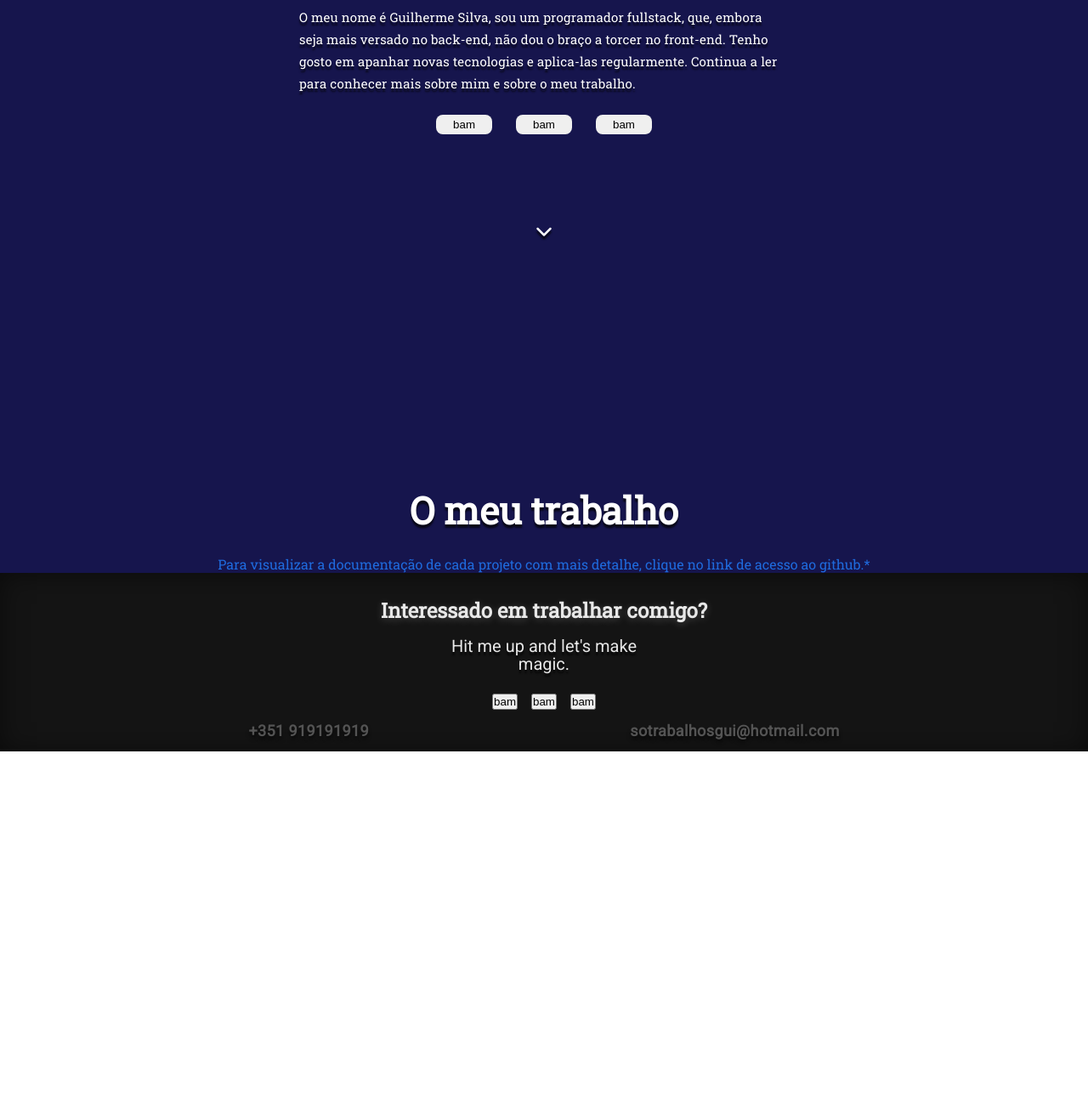
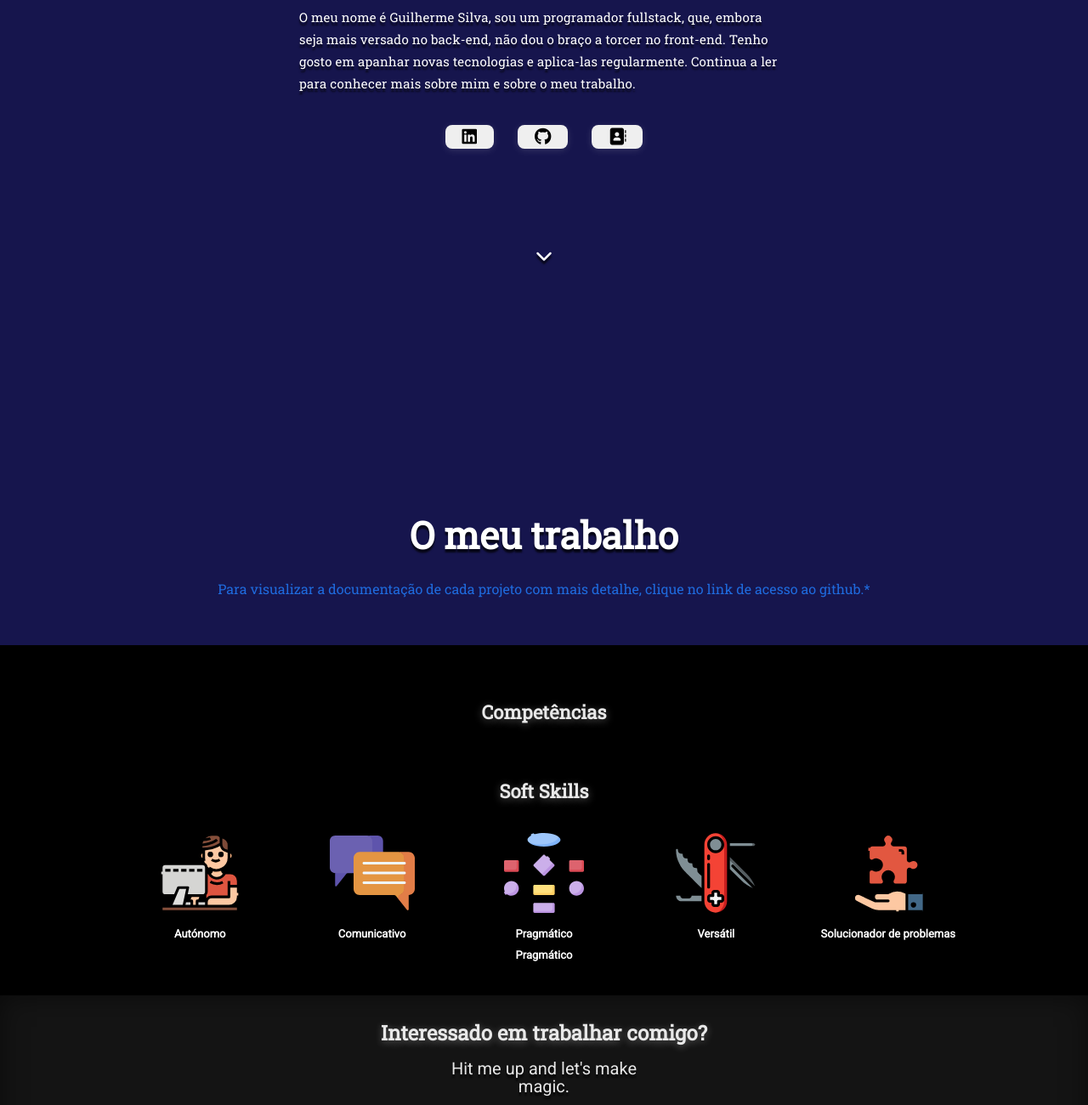
Before and after one commit to guilhermicas/portfolio, a plain HTML site: page index.html in a window 1280 px wide. Shown: the part 360-1660 px from the top of the page at 85% size. Before the commit the page ends 1244 px from the top, so only its background shows below. Drawn offline with Linux system fonts and the light colour scheme.

Commit message:
Soft Skills

```diff
--- a/index.html
+++ b/index.html
@@ -30,24 +30,61 @@
           meu trabalho.
         </p>
         <div class="container-links">
-          <button>bam</button>
-          <button>bam</button>
-          <button>bam</button>
+          <button>
+            <i class="fa fa-linkedin-square" aria-hidden="true"></i>
+          </button>
+          <button>
+            <i class="fa fa-github" aria-hidden="true"></i>
+          </button>
+          <button>
+            <i class="fa fa-address-book" aria-hidden="true"></i>
+          </button>
         </div>
         <i class="fas fa-chevron-down text-shadow"></i>
       </header>
 
       <main>
-        <h1 class="text-shadow">O meu trabalho</h1>
-        <p>
-          Para visualizar a documentação de cada projeto com mais detalhe,
-          clique no link de acesso ao github.*
-        </p>
-        <div class="container-projetos"></div>
+        <div class="container-projetos">
+          <h1 class="text-shadow">O meu trabalho</h1>
+          <p>
+            Para visualizar a documentação de cada projeto com mais detalhe,
+            clique no link de acesso ao github.*
+          </p>
+        </div>
+
+        <div class="container-skills">
+          <h1 class="white-text-shadow">Competências</h1>
+          <div class="container-competencias"></div>
+          <h1 class="white-text-shadow">Soft Skills</h1>
+          <div class="container-soft-skills">
+            <div>
+              <img src="./static/soft skills/autonomo.svg" />
+              <p>Autónomo</p>
+            </div>
+            <div>
+              <img src="./static/soft skills/comunicacao.svg" />
+              <p>Comunicativo</p>
+            </div>
+            <div>
+              <img src="./static/soft skills/pragmatico.svg" />
+              <p>Pragmático</p>
+              <p>Pragmático</p>
+            </div>
+            <div>
+              <img src="./static/soft skills/versatil.svg" />
+              <p>Versátil</p>
+            </div>
+            <div>
+              <img src="./static/soft skills/problemas.svg" />
+              <p>Solucionador de problemas</p>
+            </div>
+          </div>
+        </div>
       </main>
     </div>
+
     <footer>
-      <h1>Interessado em trabalhar comigo?</h1>
+      <h1 class="white-text-shadow">Interessado em trabalhar comigo?</h1>
       <p class="footer-desc text-shadow">
         Hit me up and let's make<br />magic.
       </p>
--- a/styles.css
+++ b/styles.css
@@ -9,6 +9,10 @@
 
 .text-shadow {
   text-shadow: 0px 4px 2px rgba(0, 0, 0, 0.7);
+}
+
+.white-text-shadow {
+  text-shadow: 0px 2px 10px rgba(255, 255, 255, 0.32);
 }
 
 .nav-bar {
@@ -56,7 +60,7 @@ header > p {
 }
 
 .container-links {
-  margin: 24px auto;
+  margin: 36px auto;
   display: flex;
   justify-content: center;
 }
@@ -66,6 +70,11 @@ header > p {
   border-width: 0px;
   padding: 4px 20px;
   border-radius: 8px;
+  box-shadow: 0px 2px 10px rgba(255, 255, 255, 0.12);
+}
+
+.container-links > button > i {
+  font-size: 20px;
 }
 
 header > i {
@@ -76,7 +85,7 @@ header > i {
   cursor: pointer;
 }
 
-main > h1 {
+.container-projetos > h1 {
   width: 100%;
   text-align: center;
   color: #ffffff;
@@ -84,13 +93,48 @@ main > h1 {
   font-size: 44px;
 }
 
-main > p {
+.container-projetos > p {
   width: 100%;
   text-align: center;
   color: #1f6bde;
   font-family: "Roboto Slab", serif;
   font-size: 16px;
   margin-top: 3vh;
+  margin-bottom: 7vh;
+}
+
+.container-skills {
+  background-color: #000000;
+}
+
+.container-skills > h1 {
+  color: #e8e8e8;
+  font-family: "Roboto Slab", serif;
+  font-weight: bold;
+  font-size: 22px;
+  text-align: center;
+  padding-top: 8vh;
+}
+
+.container-soft-skills {
+  margin-top: 4vh;
+  padding-bottom: 5vh;
+  display: flex;
+  justify-content: center;
+}
+
+.container-soft-skills > div > img {
+  width: 100px;
+  margin: 0px 4vw;
+}
+
+.container-soft-skills > div > p {
+  margin-top: 10px;
+  color: white;
+  text-align: center;
+  font-family: "Roboto", sans-serif;
+  font-size: 13px;
+  font-weight: bold;
 }
 
 footer {
@@ -103,7 +147,6 @@ footer > h1 {
   text-align: center;
   color: #e8e8e8;
   font-size: 24px;
-  text-shadow: 0px 2px 10px rgba(255, 255, 255, 0.22);
   font-family: "Roboto Slab", serif;
   padding-top: 28px;
 }
```
Also changed, not shown: static/soft skills/autonomo.svg (added), static/soft skills/comunicacao.svg (added), static/soft skills/pragmatico.svg (added), static/soft skills/problemas.svg (added), static/soft skills/ss.svg (added), static/soft skills/ssd.svg (added), static/soft skills/versatil.svg (added).
